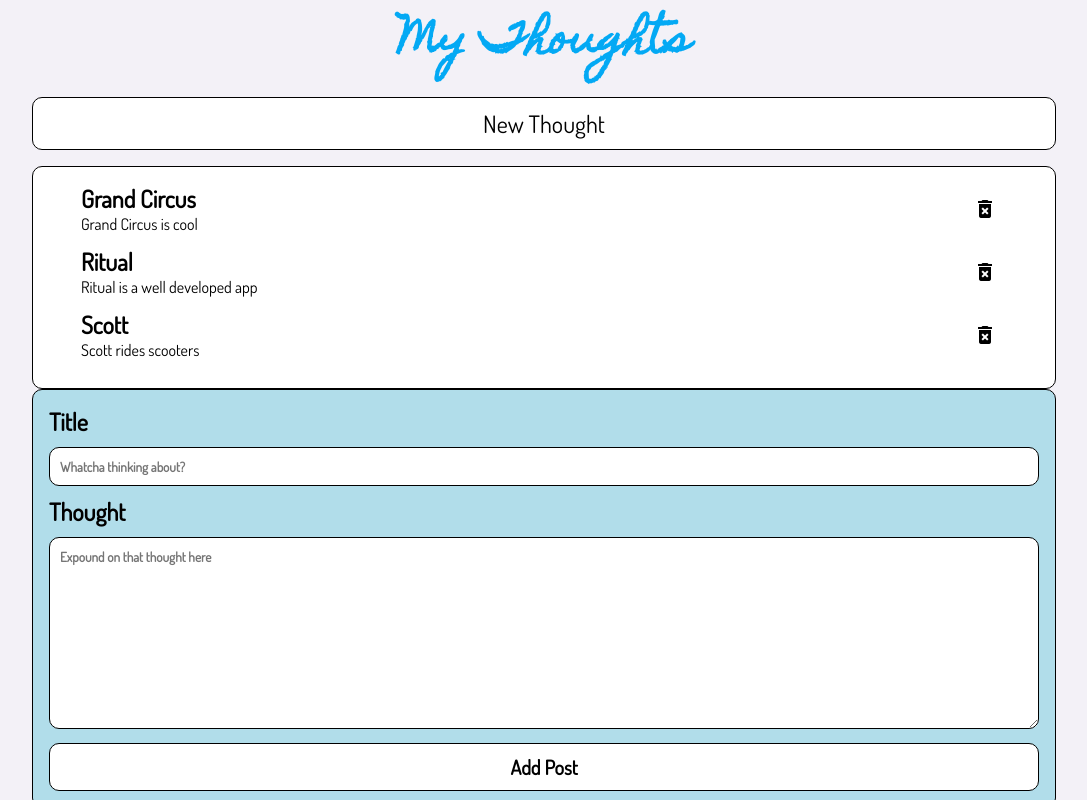
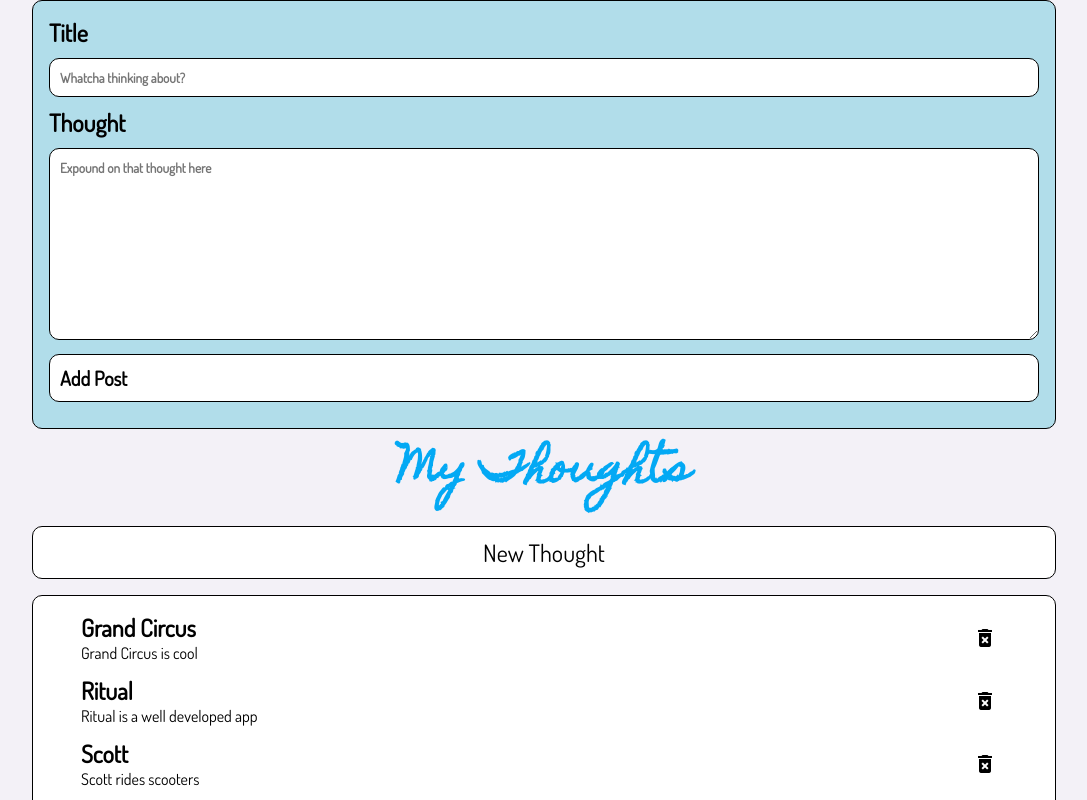
Before and after one commit to Ankur-1980/Angular-Social-Posts-Lab, an Angular app in the folder Social-Posts-Lab/: page / in a window 1280 px wide. Shown: the top 800 px of the page, without its empty margins (96-1183 px from the left). Built offline with nearby package versions, Linux system fonts and the light colour scheme.

Commit message:
working on submit

```diff
--- a/Social-Posts-Lab/src/app/components/post-form/post-form.component.html
+++ b/Social-Posts-Lab/src/app/components/post-form/post-form.component.html
@@ -1,15 +1,20 @@
 <section class="post-form">
-  <form>
+  <form (ngSubmit)="submitPost()">
     <h2>Title</h2>
-    <input type="text" placeholder="Whatcha thinking about?" />
+    <input
+      type="text"
+      placeholder="Whatcha thinking about?"
+      name="title"
+      [(ngModel)]="title"
+    />
     <h2>Thought</h2>
     <textarea
-      name=""
-      id=""
+      name="content"
+      [(ngModel)]="content"
       cols="30"
       rows="10"
       placeholder="Expound on that thought here"
     ></textarea>
-    <button class="btn">Add Post</button>
+    <input type="sumbit" value="Add Post" class="btn" />
   </form>
 </section>
--- a/Social-Posts-Lab/src/app/components/post-form/post-form.component.ts
+++ b/Social-Posts-Lab/src/app/components/post-form/post-form.component.ts
@@ -1,15 +1,24 @@
-import { Component, OnInit } from '@angular/core';
+import { Component, OnInit, EventEmitter, Output } from '@angular/core';
 
 @Component({
   selector: 'app-post-form',
   templateUrl: './post-form.component.html',
-  styleUrls: ['./post-form.component.css']
+  styleUrls: ['./post-form.component.css'],
 })
 export class PostFormComponent implements OnInit {
+  @Output() submitted: EventEmitter<any> = new EventEmitter();
 
-  constructor() { }
+  title: string;
+  content: string;
 
-  ngOnInit(): void {
+  constructor() {}
+
+  ngOnInit(): void {}
+  submitPost() {
+    const post = {
+      postTitle: this.title,
+      postContent: this.content,
+    };
+    this.submitted.emit(post);
   }
-
 }
--- a/Social-Posts-Lab/src/app/components/social-posts/social-posts.component.html
+++ b/Social-Posts-Lab/src/app/components/social-posts/social-posts.component.html
@@ -1,3 +1,4 @@
+<app-post-form (submitted)="submitted($event)"></app-post-form>
 <section class="container">
   <h1>My Thoughts</h1>
   <button class="btn" id="new-thought">New Thought</button>
```
Also changed, not shown: Social-Posts-Lab/src/app/app.module.ts (+5 -6 lines).
